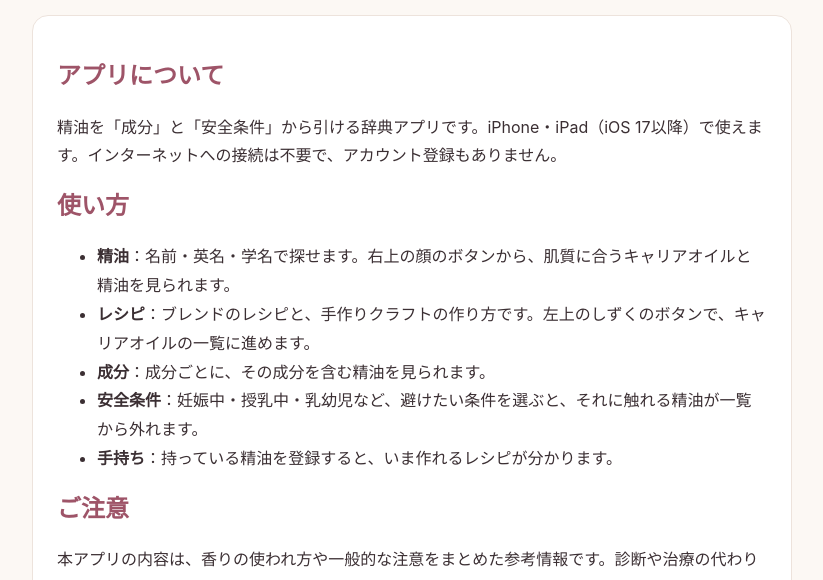
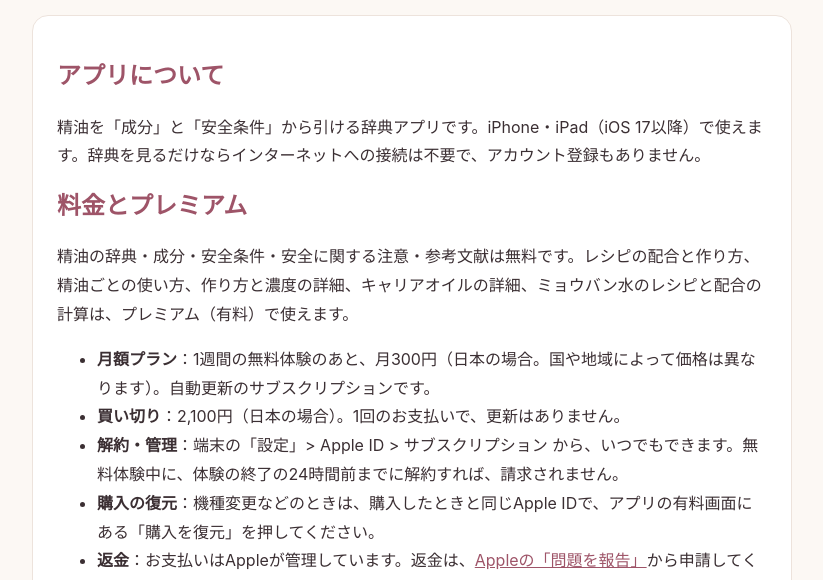
Before and after one commit to cyoro01-wq/aroma-dictionary-support, a plain HTML site: page support.html in a window 1280 px wide. Shown: the part 220-800 px from the top of the page, without its empty margins (228-1051 px from the left). Drawn offline with Linux system fonts and the light colour scheme.

Commit message:
アプリ内課金（月額・買い切り）と外部サイトへのリンクについて、プライバシーとサポートの説明を更新
Co-Authored-By: Claude Sonnet 5.5 <noreply@anthropic.com>

```diff
--- a/support.html
+++ b/support.html
@@ -23,7 +23,16 @@
   </header>
   <main>
     <h2>アプリについて</h2>
-    <p>精油を「成分」と「安全条件」から引ける辞典アプリです。iPhone・iPad（iOS 17以降）で使えます。インターネットへの接続は不要で、アカウント登録もありません。</p>
+    <p>精油を「成分」と「安全条件」から引ける辞典アプリです。iPhone・iPad（iOS 17以降）で使えます。辞典を見るだけならインターネットへの接続は不要で、アカウント登録もありません。</p>
+    <h2>料金とプレミアム</h2>
+    <p>精油の辞典・成分・安全条件・安全に関する注意・参考文献は無料です。レシピの配合と作り方、精油ごとの使い方、作り方と濃度の詳細、キャリアオイルの詳細、ミョウバン水のレシピと配合の計算は、プレミアム（有料）で使えます。</p>
+    <ul>
+      <li><strong>月額プラン</strong>：1週間の無料体験のあと、月300円（日本の場合。国や地域によって価格は異なります）。自動更新のサブスクリプションです。</li>
+      <li><strong>買い切り</strong>：2,100円（日本の場合）。1回のお支払いで、更新はありません。</li>
+      <li><strong>解約・管理</strong>：端末の「設定」> Apple ID > サブスクリプション から、いつでもできます。無料体験中に、体験の終了の24時間前までに解約すれば、請求されません。</li>
+      <li><strong>購入の復元</strong>：機種変更などのときは、購入したときと同じApple IDで、アプリの有料画面にある「購入を復元」を押してください。</li>
+      <li><strong>返金</strong>：お支払いはAppleが管理しています。返金は、<a href="https://reportaproblem.apple.com/">Appleの「問題を報告」</a>から申請してください。</li>
+    </ul>
     <h2>使い方</h2>
     <ul>
       <li><strong>精油</strong>：名前・英名・学名で探せます。右上の顔のボタンから、肌質に合うキャリアオイルと精油を見られます。</li>
```
Also changed, not shown: privacy.html (+4 -2 lines).
